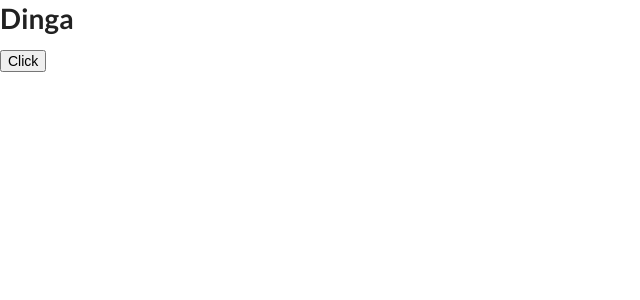
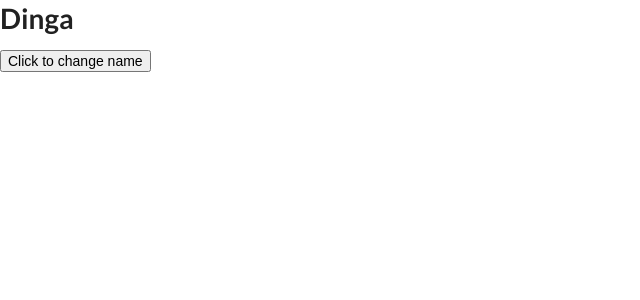
Before and after one commit to SandeepMS07/React-concepts-example, a React (Create React App) app: page / in a window 1280 px wide. Shown: the top 300 px of the page, without its empty margins (0-640 px from the left). Built offline with nearby package versions, Linux system fonts and the light colour scheme.

Commit message:
Object binding using function

```diff
--- a/src/App.js
+++ b/src/App.js
@@ -4,6 +4,7 @@
 import './App.css';
 import React from 'react';
 import ObjectBinding from './ObjectBinding';
+import ObjectBindingFunction from './ObjectBindingFunction';
 // import ReactState from './components/ReactState';
 // import ReactStateFunc from './components/ReactStateFunc';
 // import ReactEvents from './ReactEvents';
@@ -59,8 +60,10 @@ function App() {
    {/* <ReactStateFunc/> */}
 
    {/* Object Binding */}
-   <ObjectBinding/>
+   {/* <ObjectBinding/> */}
 
+   {/* object binding using function */}
+   <ObjectBindingFunction/>
      </div>
   );
 
--- /dev/null
+++ b/src/ObjectBindingFunction.jsx
@@ -0,0 +1,15 @@
+import React, { useState } from 'react';
+
+function ObjectBindingFunction() {
+    const [sname, setsname] = useState("Dinga");
+    let changeName = () =>
+    {
+        setsname("Raju")
+    }
+    return <div>
+        <h1>{sname}</h1>
+        <button onClick={changeName}>Click to change name</button>
+    </div>;
+}
+
+export default ObjectBindingFunction;
```
